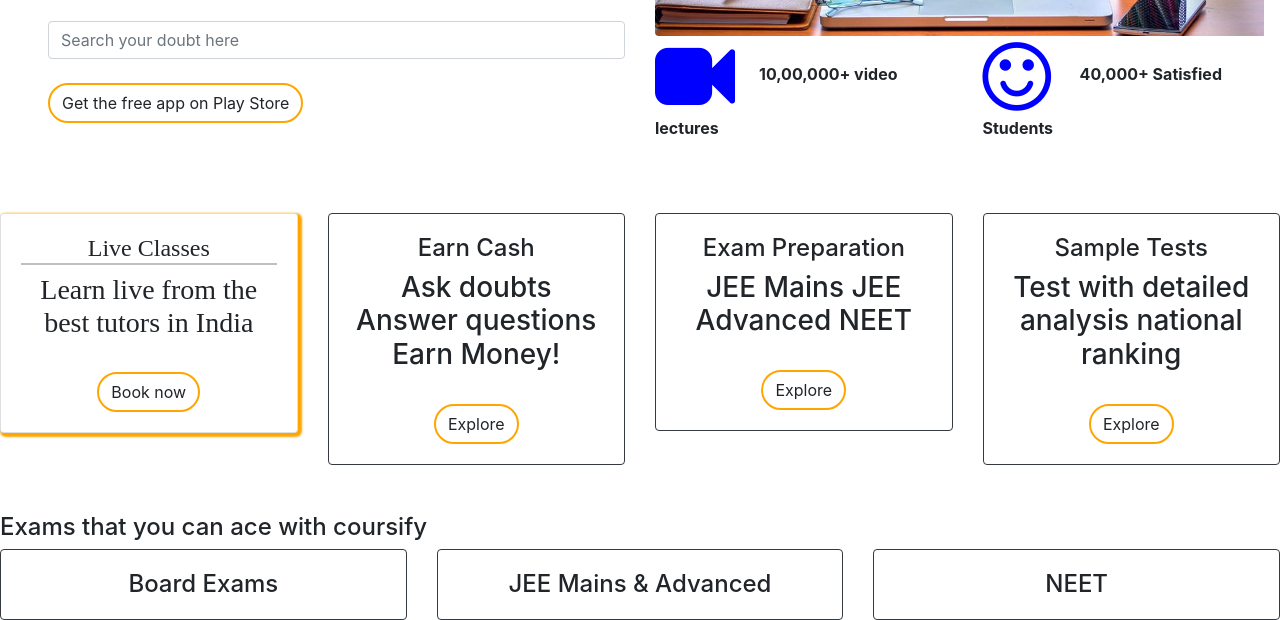
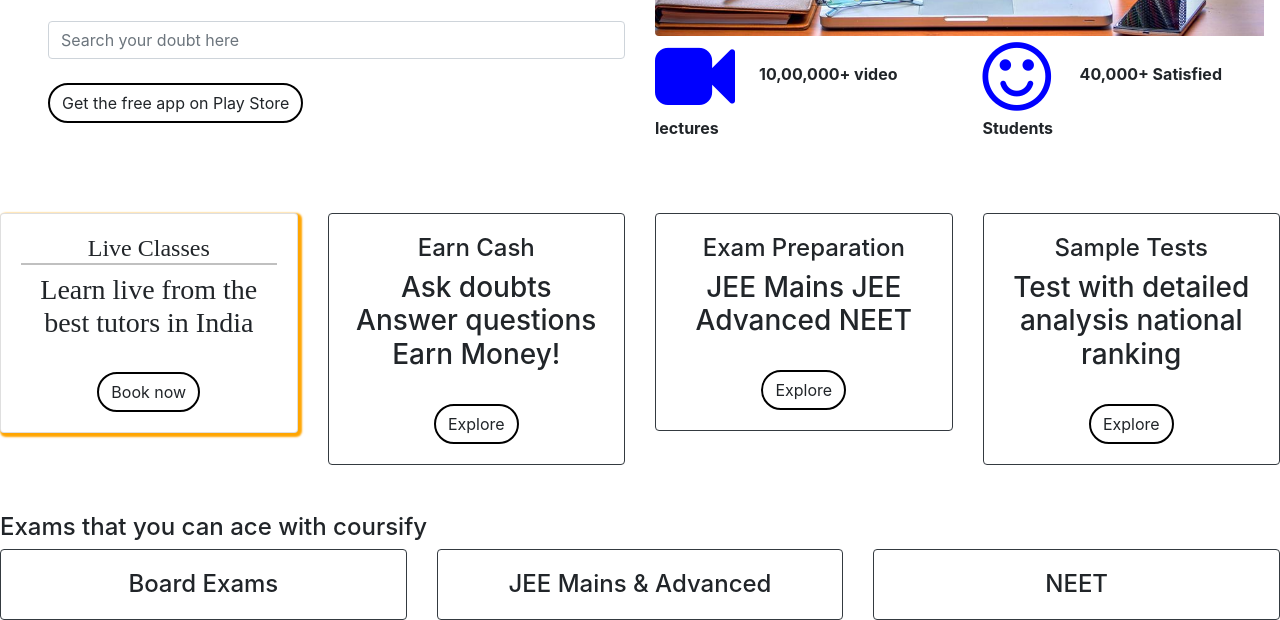
Before and after one commit to nikitha26/Coursify, a plain HTML site: page index.html in a window 1280 px wide. Shown: the part 317-937 px from the top of the page. Drawn offline with nearby package versions, Linux system fonts and the light colour scheme.

Commit message:
Change some colors

```diff
--- a/stylesheet.css
+++ b/stylesheet.css
@@ -10,7 +10,7 @@ html, body {
 }
 
 .appbtn{
-    border: 2px solid orange !important;
+    border: 2px solid black !important;
     border-radius: 25px !important;
     padding: 10px;
 }
```
